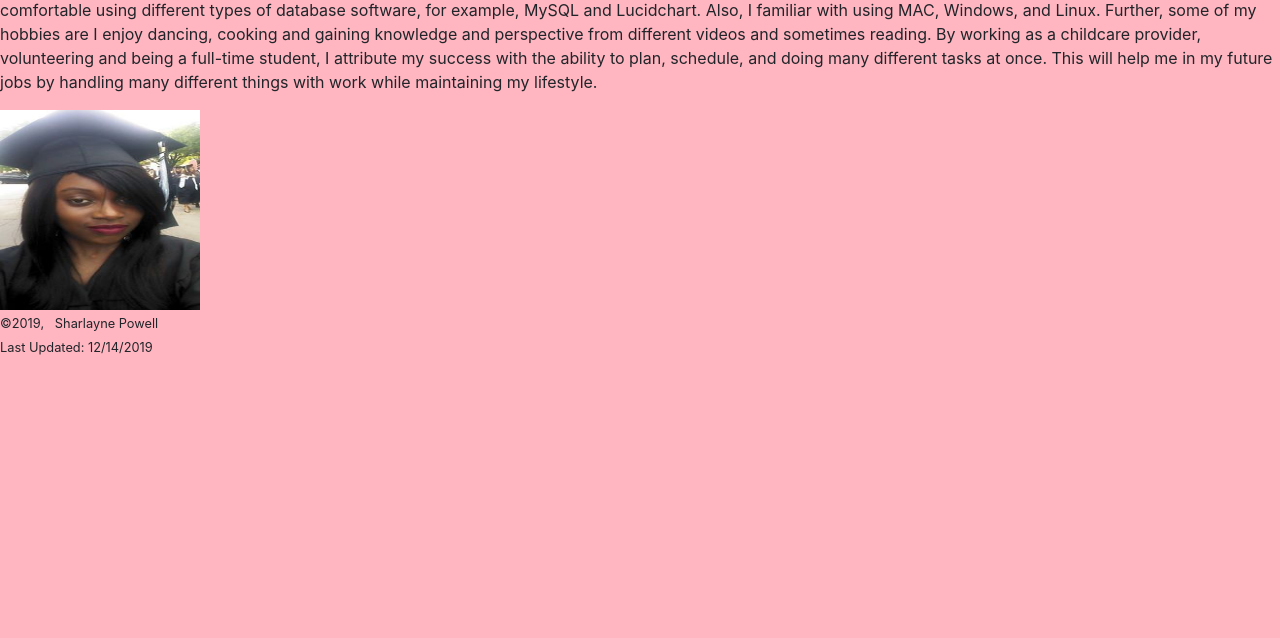
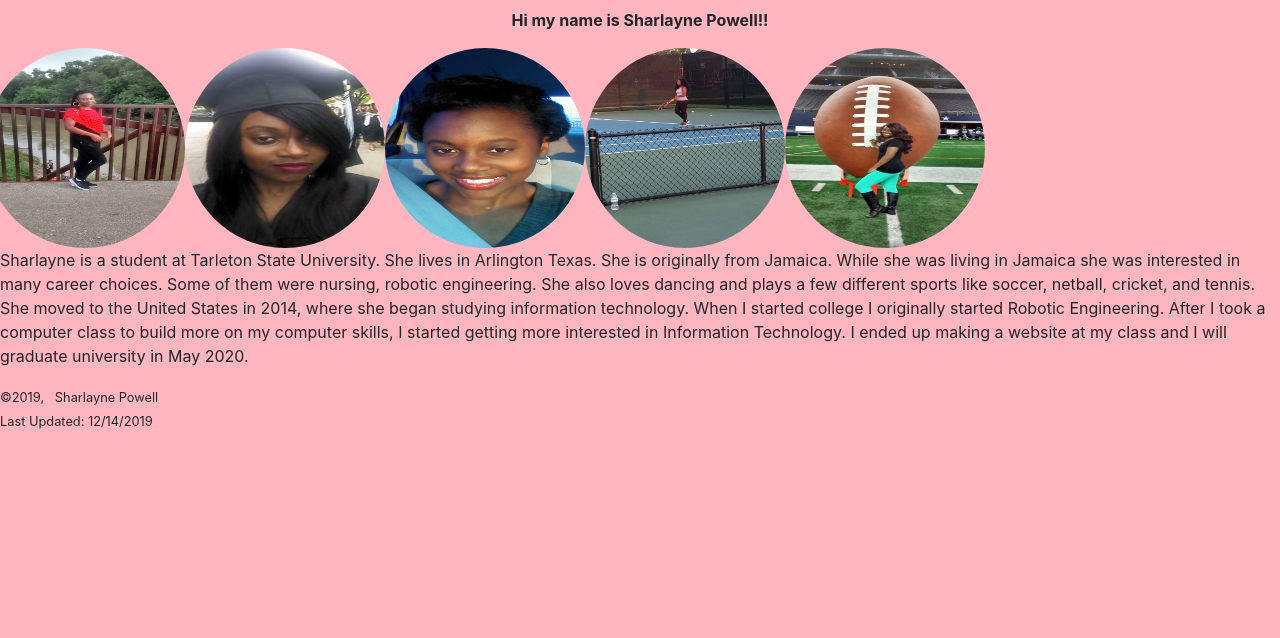
Before and after one commit to Sharlayne/my-personal-website, a plain HTML site: page about/about.html in a window 1280 px wide. Shown: the part 162-800 px from the top of the page. Drawn offline with nearby package versions, Linux system fonts and the light colour scheme.

Commit message:
Add files via upload

```diff
--- a/about/about.html
+++ b/about/about.html
@@ -19,6 +19,7 @@
 <body>
 
 	<header>
+
 		<ul>
 			<li><a href="../index.html">Home</a></li>
 			<li><a href="../about/about.html">About</a></li>
@@ -28,24 +29,69 @@
 			<h1 id="myName">
 				<em><small>Sharlayne Powell</small></em>
 			</h1>
+			<h2><img src="images/logo.png" alt="Sharlayne Powell logo" height="90" width="300" class="rights"></h1>
+				<h1 style="color:red;margin-left:30px:">
+			</h2>
+
 		</ul>
 	</header>
 
-	<h1 style="background-color:grey;">Hi, I'm Sharlayne Powell</h1>
+	<p><b>
+			<center>Hi my name is Sharlayne Powell!!</center>
+		</b> </p>
+
+	<body>
+
+
+		<div class="row">
+			<div class="column">
+
+				<img src="images/shar.jpg" alt="sharlayne" height="200" width="200">
+			</div>
+			<div class="column">
+
+			</div>
+			<div class="column">
+				<img src="images/tash.jpg" alt="tashara" height="200" width="200" class="topleft">
+			</div>
+
+			<div class="column">
+				<img src="images/mypic.jpg" alt="mypic" height="200" width="200">
+			</div>
+			<div class="column">
+				<img src="images/beauty.jpg" alt="mypic" height="200" width="200">
+			</div>
+			<div class="column">
+				<img src="images/beautiful.jpg" alt="mypic" height="200" width="200">
+			</div>
+		</div>
 
 
 
-	<p>Hi, I am Sharlayne Powell. I’m a senior at Tarleton State University. I have five years of experience with being
-		a childcare provider. Also, I am proficient with Microsoft Office-like Access, Excel, PowerPoint, and Word. I
-		also have experience in Linux, HTML, Visual Studio Code, Notepad++, Microsoft Visio, and Visual Studio. I am
-		very comfortable using different types of database software, for example, MySQL and Lucidchart. Also, I familiar
-		with using MAC, Windows, and Linux. Further, some of my hobbies are I enjoy dancing, cooking and gaining
-		knowledge and perspective from different videos and sometimes reading. By working as a childcare provider,
-		volunteering and being a full-time student, I attribute my success with the ability to plan, schedule, and doing
-		many different tasks at once. This will help me in my future jobs by handling many different things with work
-		while maintaining my lifestyle.</p>
 
-	<img src="images/tash.jpg" alt="tash" height="200" width="200">
+
+
+
+
+
+		<style>
+			img {
+				border-radius: 50%;
+			}
+		</style>
+	</body>
+
+	<p> Sharlayne is a student at Tarleton State University. She lives in Arlington Texas. She is originally from Jamaica. While she was living in Jamaica she was interested in many career choices. Some of them were nursing, robotic engineering. She also loves dancing and plays a few different sports like soccer, netball, cricket, and tennis. She moved to the United States in 2014, where she began studying information technology. When I started college I originally started Robotic Engineering. After I took a computer class to build more on my computer skills, I started getting more interested in Information Technology. I ended up making a website at my class and I will graduate university in May 2020. </p>
+
+
+
+
+
+
+
+
+
+
 
 	<footer>
 		<p><small>&copy;2019, &nbsp; Sharlayne Powell <br>
```
